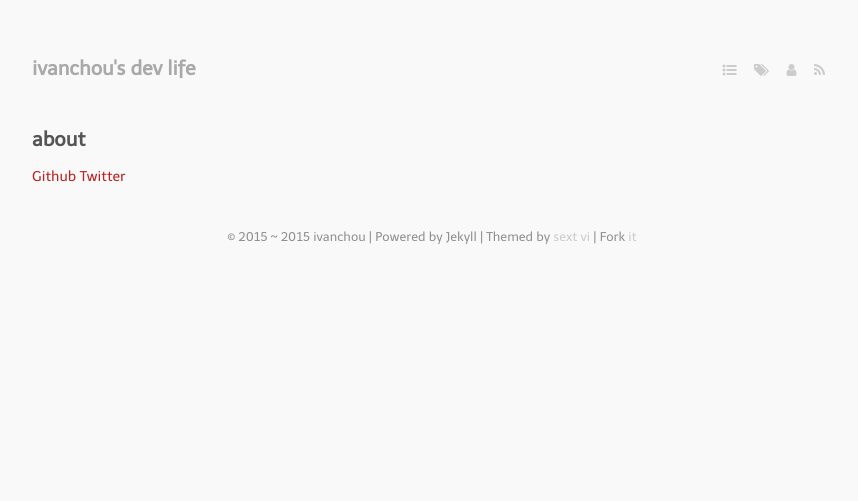
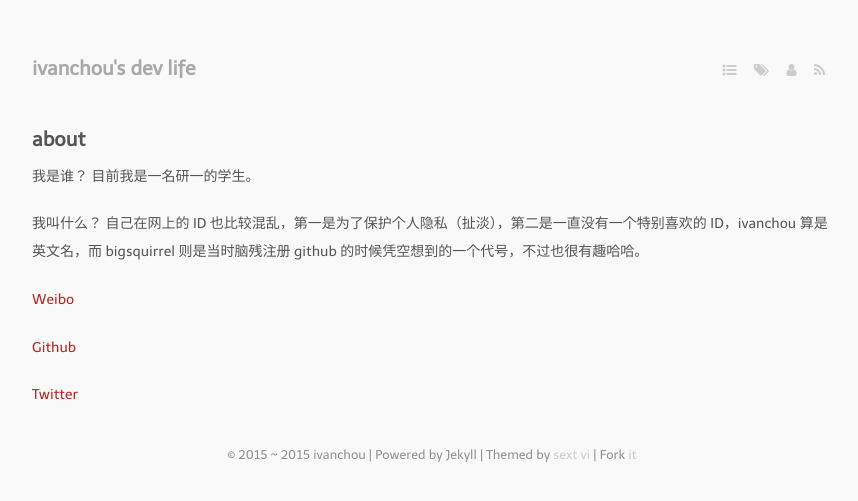
Before and after one commit to bigsquirrel/bigsquirrel.github.io, a Jekyll site: the page built from about.markdown, in a window 1280 px wide. Shown: the top 501 px of the page, without its empty margins (208-1066 px from the left). Built offline with Jekyll 4.4.1, drawn with Linux system fonts in a browser that asks for light colours; nearby versions of some CDN libraries.

Commit message:
update about.md

```diff
--- a/about.markdown
+++ b/about.markdown
@@ -3,8 +3,19 @@ title: about
 layout: page
 ---
 
+我是谁？
+目前我是一名研一的学生。
+
+我叫什么？
+自己在网上的 ID 也比较混乱，第一是为了保护个人隐私（扯淡），第二是一直没有一个特别喜欢的 ID，ivanchou 算是英文名，而 bigsquirrel 则是当时脑残注册 github 的时候凭空想到的一个代号，不过也很有趣哈哈。
+
+
+[Weibo][sina]
+
 [Github][github]
+
 [Twitter][twitter]
 
+[sina]:http://www.weibo.com/zxlnewborn
 [github]:https://github.com/bigsquirrel
 [twitter]:https://twitter.com/ivanchou_xl
```
